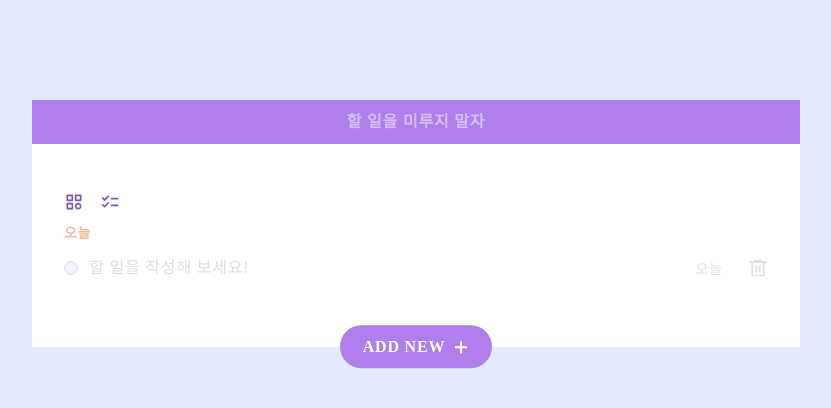
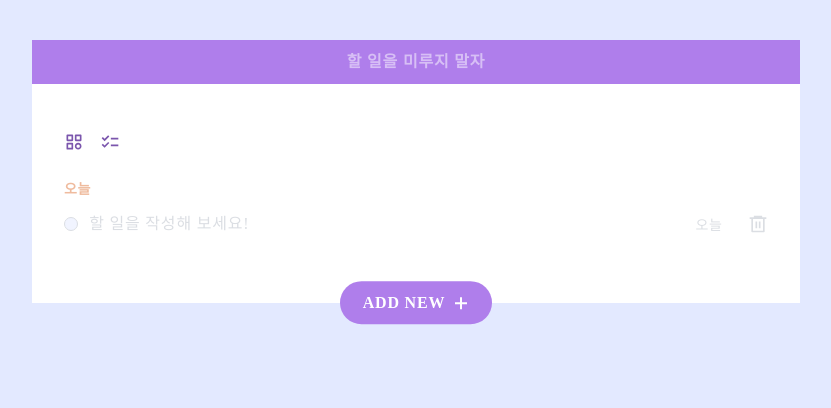
Before and after one commit to InnSeonn/Todolist-Projects, a React (Create React App) app: page / in a window 1280 px wide. Shown: the top 408 px of the page, without its empty margins (224-1055 px from the left). Built offline with nearby package versions, Linux system fonts and the light colour scheme; a web font is replaced by a local one.

Commit message:
Design: 패딩 및 스크롤 디자인 변경

```diff
--- a/src/App.tsx
+++ b/src/App.tsx
@@ -26,12 +26,8 @@ const AppBox = styled.div`
     background-color: var(--color-bg);
   }
   @media screen and (min-width: 768px) {
-    padding: 50px 20px;
-    padding-bottom: 30px;
-  }
-  @media screen and (min-width: 992px) {
-    padding: 100px 20px;
-    padding-bottom: 80px;
+    padding: 5vh 20px;
+    padding-bottom: calc(5vh - 2.8em);
   }
 `;
 
--- a/src/components/Todo.tsx
+++ b/src/components/Todo.tsx
@@ -12,7 +12,7 @@ const TodoArticle = styled.article`
   flex-direction: column;
   max-width: var(--max-width);
   width: 100%;
-  padding: 3em 0.5em 4em 2em;
+  padding: 3em 0.5em 3em 2em;
   background: #fff;
 `;
 
--- a/src/components/TodoList.tsx
+++ b/src/components/TodoList.tsx
@@ -5,15 +5,16 @@ import { getDaysPassed } from './dateFormatter';
 import { useToggleState } from '../contexts/ToggleContext';
 
 export const TodoListLayout = styled.div`
-  overflow: auto;
+  overflow-y: scroll;
 	padding-right: 1.5em;
+	padding-bottom: 1em;
 	&::-webkit-scrollbar {
 		width: 4px;
 		height: 4px;
 
 		&-track {
 			border-radius: 4px;
-			background-color: rgba(227, 233, 255, 0.5);
+			background-color: transparent;
 		}
 		&-thumb {
 			border-radius: 4px;
--- a/src/components/TodoToggleButton.tsx
+++ b/src/components/TodoToggleButton.tsx
@@ -3,7 +3,10 @@ import { BiCategory } from 'react-icons/bi';
 import { MdChecklist } from 'react-icons/md';
 import { useToggleDispatch, useToggleState } from '../contexts/ToggleContext';
 
-const Button = styled.button`
+const ToggleButtonLayout = styled.div`
+  padding-bottom: 1em;
+`;
+const ToggleButton = styled.button`
   margin-right: 1em;
   color: var(--color-primary-dark);
   font-size: var(--font-size-16);
@@ -20,24 +23,6 @@ const Button = styled.button`
 export default function TodoToggleButton() {
 	const toggle = useToggleState();
 	const dispatch = useToggleDispatch();
-
-	function toggleShowChecked(e: React.MouseEvent) {
-    const toggleBtn = e.currentTarget;
-    toggleBtn.classList.toggle('on');
-		dispatch({
-      type: 'CHECKED',
-      toggle: !toggle.checked,
-    });
-  }
-
-  function toggleFilter(e: React.MouseEvent) {
-    const toggleBtn = e.currentTarget;
-    toggleBtn.classList.toggle('on');
-		dispatch({
-      type: 'FILTER',
-      toggle: !toggle.filter,
-    });
-  }
 
   function toggleOption(e: React.MouseEvent) {
     const toggleBtn = e.currentTarget;
@@ -56,9 +41,9 @@ export default function TodoToggleButton() {
   }
 
 	return (
-		<div>
-			<Button className='filter on' onClick={toggleOption}><BiCategory/></Button>
-			<Button className='checked on' onClick={toggleOption}><MdChecklist/></Button>
-		</div>
+		<ToggleButtonLayout>
+			<ToggleButton className='filter on' onClick={toggleOption}><BiCategory/></ToggleButton>
+			<ToggleButton className='checked on' onClick={toggleOption}><MdChecklist/></ToggleButton>
+		</ToggleButtonLayout>
 	);
 }
```
